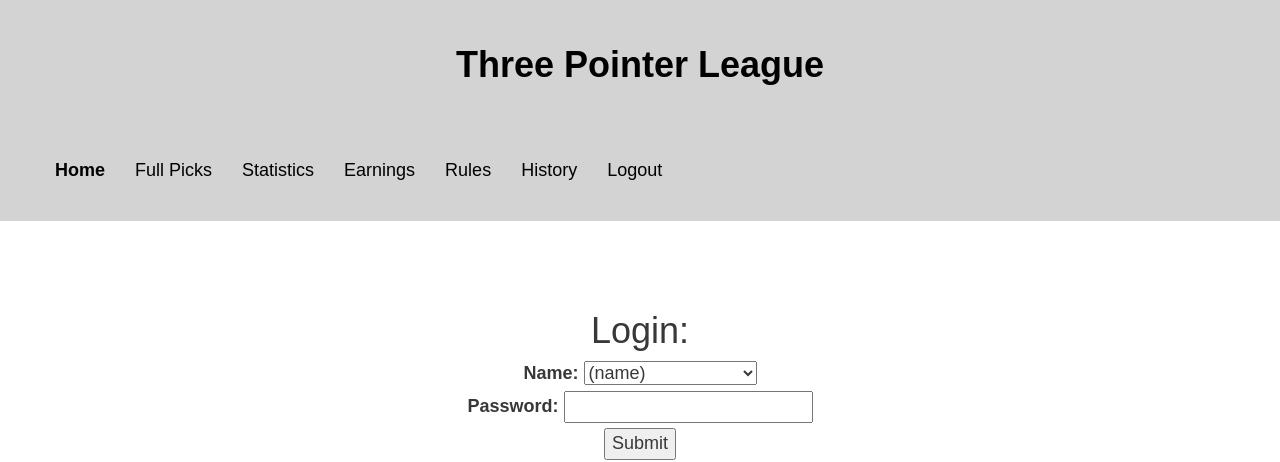
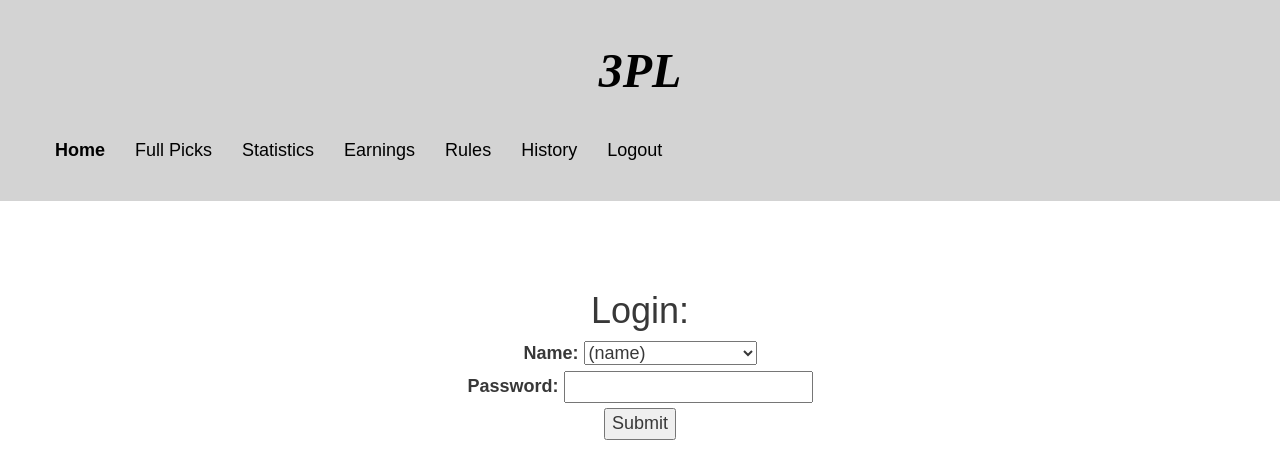
Before and after one commit to nolansankey/threepointersite_s9, a plain HTML site: page index.html in a window 1280 px wide. Shown: the top 462 px of the page. Drawn offline with Linux system fonts and the light colour scheme; no server answers.

Commit message:
file update 10_19_2022

```diff
--- a/assets/css/style.css
+++ b/assets/css/style.css
@@ -25,9 +25,16 @@ body {
 }
 
 .header {
-    height: 100px;
+    height: 80px;
     width: 100%;
+    padding: 20 0;
     text-align: center;
+    font-family: "Franklin Gothic";
+    font-style: italic;
+}
+
+.header-text > h1 {
+    font-size: 48px;
 }
 
 .navbar-collapse {
--- a/index.html
+++ b/index.html
@@ -26,7 +26,7 @@
     <nav class="navbar navbar-fixed-top" role="navigation">
       <div class="header">
         <div class="header-text">
-          <h1><strong>Three Pointer League</strong></h1>
+          <h1><strong>3PL</strong></h1>
           <p id="user-note"></p>
         </div>
       </div>
```
Also changed, not shown: earnings.html (+1 -1 lines), history.html (+1 -1 lines), home.html (+1 -1 lines), picks.html (+1 -1 lines), rules.html (+1 -1 lines), stats.html (+1 -1 lines).
